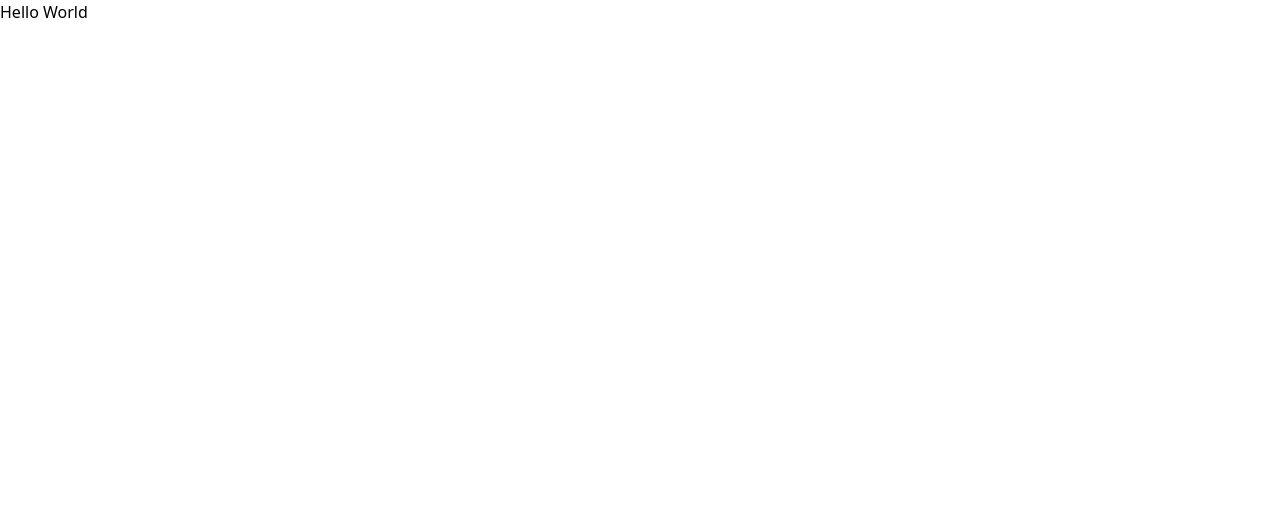
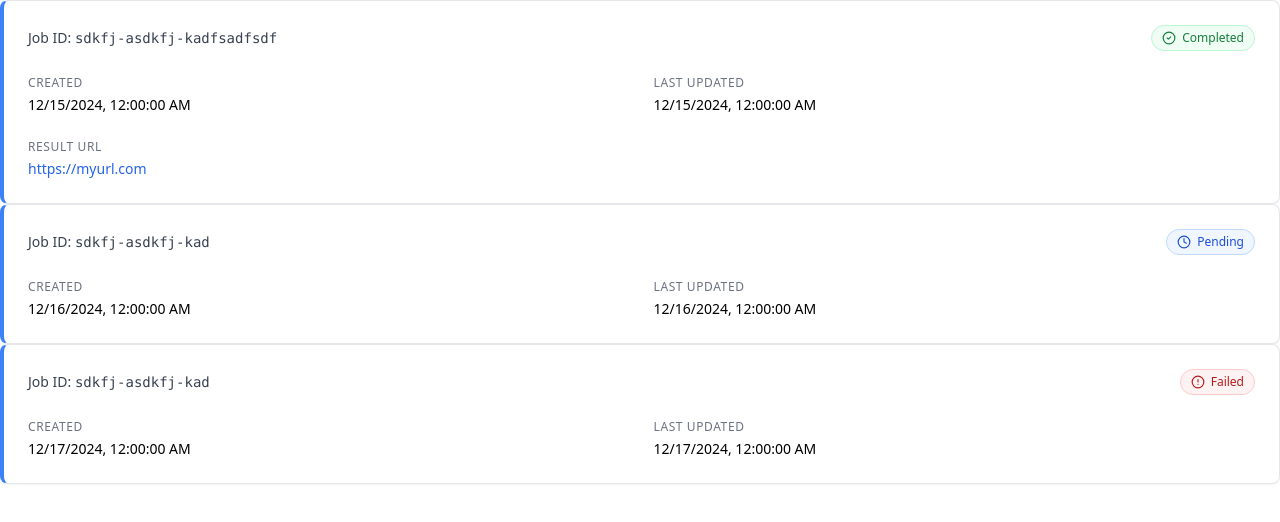
Before and after one commit to Waleed-Rafi/Calo-FullStack-Task, a React (Vite) app in the folder frontend/: page / in a window 1280 px wide. Shown: the top 522 px of the page. Built offline with nearby package versions, Linux system fonts and the light colour scheme.

Commit message:
feat: ui card component, utility function dateFormat and JobCard for jobs

```diff
--- a/frontend/src/App.tsx
+++ b/frontend/src/App.tsx
@@ -1,5 +1,37 @@
+import JobCard from "./components/JobCard/JobCard";
+import { Job } from "./types/job";
+
+const jobs: Job[] = [
+  {
+    id: "sdkfj-asdkfj-kadfsadfsdf",
+    status: "completed",
+    result: "https://myurl.com",
+    createDate: "2024-12-15",
+    lastUpdateDate: "2024-12-15",
+  },
+  {
+    id: "sdkfj-asdkfj-kad",
+    status: "pending",
+    result: "",
+    createDate: "2024-12-16",
+    lastUpdateDate: "2024-12-16",
+  },
+  {
+    id: "sdkfj-asdkfj-kad",
+    status: "failed",
+    result: "",
+    createDate: "2024-12-17",
+    lastUpdateDate: "2024-12-17",
+  },
+];
 function App() {
-  return <div>Hello World</div>;
+  return (
+    <div>
+      {jobs.map((job) => (
+        <JobCard key={job.id} job={job} />
+      ))}
+    </div>
+  );
 }
 
 export default App;
--- /dev/null
+++ b/frontend/src/components/Card/Card.tsx
@@ -0,0 +1,12 @@
+import React from "react";
+
+const Card: React.FC<{ children: React.ReactNode; className?: string }> = ({
+  children,
+  className = "",
+}) => (
+  <div className={`bg-white rounded-lg border shadow-sm ${className}`}>
+    {children}
+  </div>
+);
+
+export default Card;
--- /dev/null
+++ b/frontend/src/components/Card/CardContent.tsx
@@ -0,0 +1,10 @@
+import React from "react";
+
+const CardContent: React.FC<{
+  children: React.ReactNode;
+  className?: string;
+}> = ({ children, className = "" }) => (
+  <div className={`p-6 pt-0 ${className}`}>{children}</div>
+);
+
+export default CardContent;
--- /dev/null
+++ b/frontend/src/components/Card/CardHeader.tsx
@@ -0,0 +1,14 @@
+import React from "react";
+
+const CardHeader: React.FC<{
+  children: React.ReactNode;
+  className?: string;
+}> = ({ children, className = "" }) => (
+  <div
+    className={`flex flex-row items-center justify-between p-6 ${className}`}
+  >
+    {children}
+  </div>
+);
+
+export default CardHeader;
--- /dev/null
+++ b/frontend/src/components/JobCard/JobCard.tsx
@@ -0,0 +1,64 @@
+import React from "react";
+import Card from "../Card/Card";
+import CardHeader from "../Card/CardHeader";
+import StatusBadge from "../StatusBadge";
+import CardContent from "../Card/CardContent";
+import { formatDate } from "../../utils/dateUtils";
+import { Job } from "../../types/job";
+
+const JobCard: React.FC<{ job: Job }> = ({ job }) => (
+  <React.Fragment key={job.id}>
+    <Card className="border-l-4 border-l-blue-500">
+      <CardHeader>
+        <div className="space-y-1">
+          <h3 className="text-sm font-medium text-gray-700">
+            Job ID: <span className="font-mono">{job.id}</span>
+          </h3>
+        </div>
+        <StatusBadge status={job.status} />
+      </CardHeader>
+      <CardContent>
+        <div className="grid grid-cols-2 gap-6">
+          <div>
+            <p className="text-xs text-gray-500 uppercase tracking-wider">
+              Created
+            </p>
+            <p className="mt-1 text-sm font-medium">
+              {formatDate(job.createDate)}
+            </p>
+          </div>
+          <div>
+            <p className="text-xs text-gray-500 uppercase tracking-wider">
+              Last Updated
+            </p>
+            <p className="mt-1 text-sm font-medium">
+              {formatDate(job.lastUpdateDate)}
+            </p>
+          </div>
+          {job.result && (
+            <div className="col-span-2">
+              <p className="text-xs text-gray-500 uppercase tracking-wider">
+                Result URL
+              </p>
+              <p className="mt-1 text-sm font-medium text-blue-600 hover:text-blue-800 truncate cursor-pointer">
+                {job.result}
+              </p>
+            </div>
+          )}
+          {job.error && (
+            <div className="col-span-2">
+              <p className="text-xs text-gray-500 uppercase tracking-wider">
+                Error
+              </p>
+              <p className="mt-1 text-sm font-medium text-red-600">
+                {job.error}
+              </p>
+            </div>
+          )}
+        </div>
+      </CardContent>
+    </Card>
+  </React.Fragment>
+);
+
+export default JobCard;
--- /dev/null
+++ b/frontend/src/components/StatusBadge.tsx
@@ -0,0 +1,34 @@
+import React from "react";
+import { CheckCircle2, AlertCircle, Clock } from "lucide-react";
+
+const StatusBadge: React.FC<{ status: "pending" | "completed" | "failed" }> = ({
+  status,
+}) => {
+  const config = {
+    completed: {
+      Icon: CheckCircle2,
+      className: "bg-green-50 text-green-700 border-green-200",
+    },
+    failed: {
+      Icon: AlertCircle,
+      className: "bg-red-50 text-red-700 border-red-200",
+    },
+    pending: {
+      Icon: Clock,
+      className: "bg-blue-50 text-blue-700 border-blue-200",
+    },
+  };
+
+  const { Icon, className } = config[status];
+
+  return (
+    <span
+      className={`flex items-center gap-1.5 px-2.5 py-1 rounded-full border ${className} text-xs font-medium capitalize`}
+    >
+      <Icon className="w-3.5 h-3.5" />
+      {status}
+    </span>
+  );
+};
+
+export default StatusBadge;
--- /dev/null
+++ b/frontend/src/types/job.ts
@@ -0,0 +1,8 @@
+export interface Job {
+  id: string;
+  status: "pending" | "completed" | "failed";
+  result?: string;
+  error?: string;
+  createDate: string;
+  lastUpdateDate: string;
+}
--- /dev/null
+++ b/frontend/src/utils/dateUtils.ts
@@ -0,0 +1,3 @@
+export const formatDate = (dateString: string): string => {
+  return new Date(dateString).toLocaleString();
+};
```
